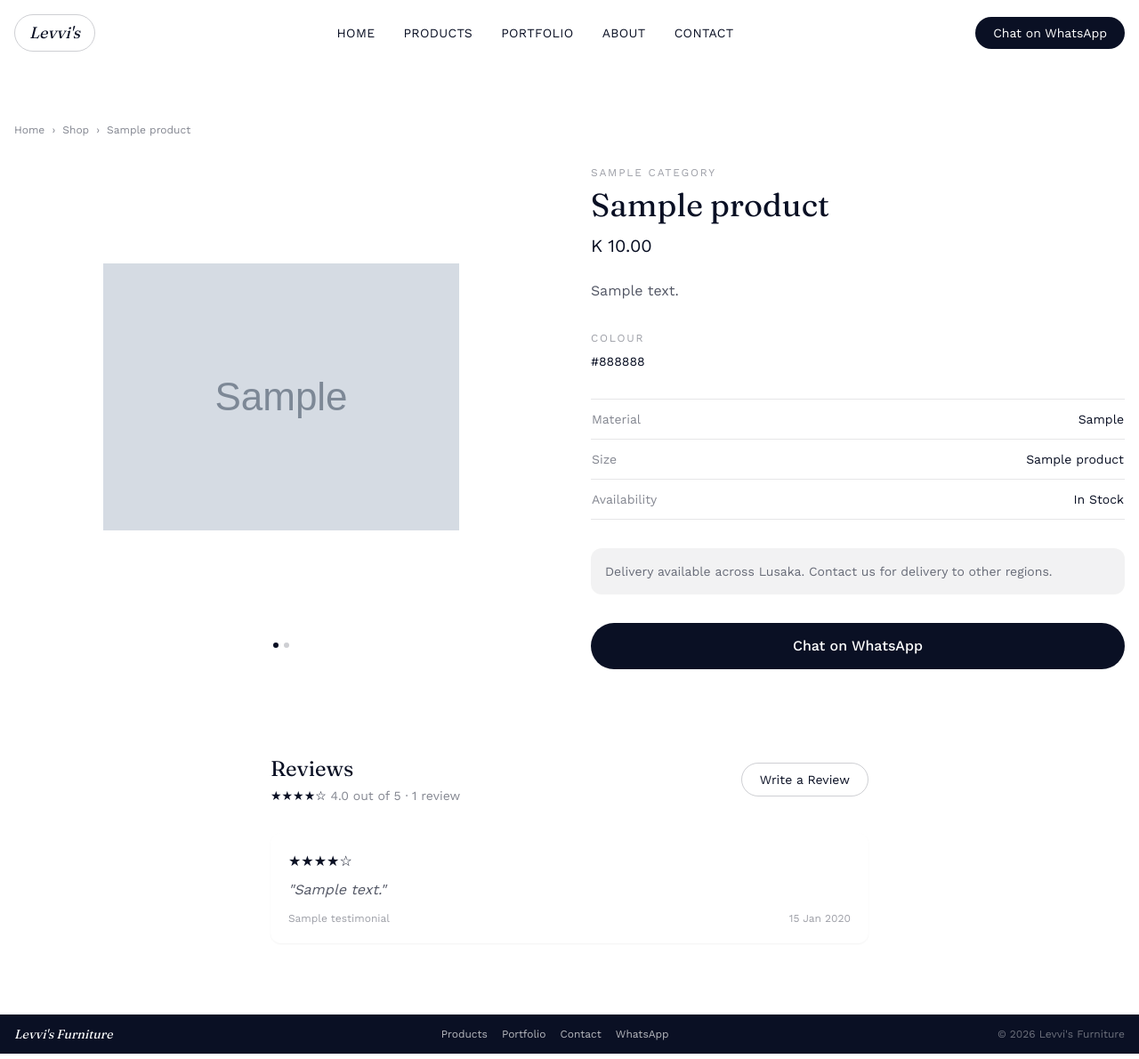
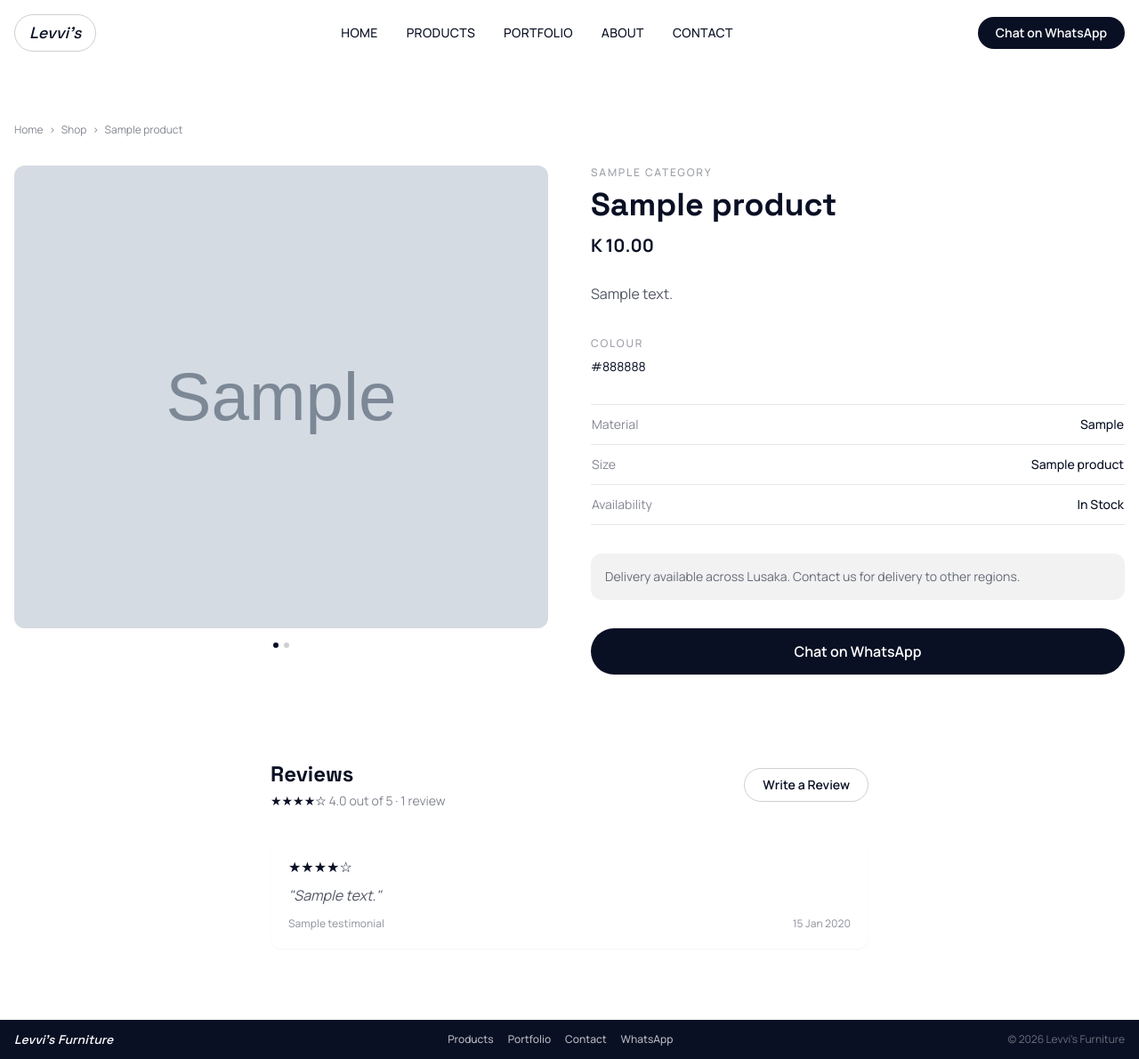
Before and after one commit to ChristopherNyirongo/levvis-furniture, a Flask app: page /products/1 in a window 1280 px wide. Shown: the whole page at 89% size. Run offline with Flask 3, Linux system fonts and the light colour scheme; tables that the repository leaves empty hold one stand-in row (values such as "Sample post"); grey boxes marked "Sample" are stand-in pictures.

Commit message:
Fix rounded corner inconsistency during gallery slide transitions

```diff
--- a/app/static/css/output.css
+++ b/app/static/css/output.css
@@ -154,7 +154,7 @@ html,
   -o-tab-size: 4;
      tab-size: 4;
   /* 3 */
-  font-family: "Work Sans", sans-serif;
+  font-family: Manrope, sans-serif;
   /* 4 */
   font-feature-settings: normal;
   /* 5 */
@@ -592,6 +592,10 @@ video {
   pointer-events: none;
 }
 
+.static {
+  position: static;
+}
+
 .fixed {
   position: fixed;
 }
@@ -1278,11 +1282,6 @@ video {
   border-top-width: 1px;
 }
 
-.border-gray-300 {
-  --tw-border-opacity: 1;
-  border-color: rgb(209 213 219 / var(--tw-border-opacity, 1));
-}
-
 .border-navy\/10 {
   border-color: rgb(10 16 36 / 0.1);
 }
@@ -1322,11 +1321,6 @@ video {
 .bg-gray-50 {
   --tw-bg-opacity: 1;
   background-color: rgb(249 250 251 / var(--tw-bg-opacity, 1));
-}
-
-.bg-gray-900 {
-  --tw-bg-opacity: 1;
-  background-color: rgb(17 24 39 / var(--tw-bg-opacity, 1));
 }
 
 .bg-navy {
@@ -1588,11 +1582,11 @@ video {
 }
 
 .font-display {
-  font-family: Fraunces, serif;
+  font-family: "Space Grotesk", sans-serif;
 }
 
 .font-sans {
-  font-family: "Work Sans", sans-serif;
+  font-family: Manrope, sans-serif;
 }
 
 .text-2xl {
@@ -1659,6 +1653,10 @@ video {
   font-style: italic;
 }
 
+.leading-loose {
+  line-height: 2;
+}
+
 .leading-relaxed {
   line-height: 1.625;
 }
@@ -1677,11 +1675,6 @@ video {
 
 .tracking-wide {
   letter-spacing: 0.025em;
-}
-
-.text-gray-500 {
-  --tw-text-opacity: 1;
-  color: rgb(107 114 128 / var(--tw-text-opacity, 1));
 }
 
 .text-gray-600 {
@@ -1759,10 +1752,6 @@ video {
 
 .opacity-10 {
   opacity: 0.1;
-}
-
-.opacity-100 {
-  opacity: 1;
 }
 
 .opacity-25 {
@@ -1852,11 +1841,6 @@ video {
   border-color: rgb(10 16 36 / var(--tw-border-opacity, 1));
 }
 
-.hover\:bg-gray-700:hover {
-  --tw-bg-opacity: 1;
-  background-color: rgb(55 65 81 / var(--tw-bg-opacity, 1));
-}
-
 .hover\:bg-navy:hover {
   --tw-bg-opacity: 1;
   background-color: rgb(10 16 36 / var(--tw-bg-opacity, 1));
--- a/app/templates/base.html
+++ b/app/templates/base.html
@@ -7,11 +7,11 @@
 
     <link rel="preconnect" href="https://fonts.googleapis.com">
     <link rel="preconnect" href="https://fonts.gstatic.com" crossorigin>
-    <link href="https://fonts.googleapis.com/css2?family=Fraunces:opsz,wght@9..144,400;9..144,500;9..144,600;9..144,700&family=Work+Sans:wght@400;500;600&display=swap" rel="stylesheet">
+    <link href="https://fonts.googleapis.com/css2?family=Space+Grotesk:wght@500;600;700&family=Manrope:wght@400;500;600;700&display=swap" rel="stylesheet">
 
     <link rel="stylesheet" href="{{ url_for('static', filename='css/output.css') }}">
     <style>
-        h1, h2, h3 { font-family: 'Fraunces', serif; }
+        h1, h2, h3 { font-family: 'Space Grotesk', sans-serif; }
         ::selection { background-color: #0A1024; color: #FFFFFF; }
 
         #site-header { transition: background-color 0.3s ease, box-shadow 0.3s ease, backdrop-filter 0.3s ease; }
@@ -21,7 +21,7 @@
             box-shadow: 0 1px 0 rgba(10, 16, 36, 0.08);
         }
 
-        .nav-link { position: relative; }
+        .nav-link { position: relative; font-weight: 500; }
         .nav-link::after {
             content: ''; position: absolute; left: 0; bottom: -4px;
             width: 0; height: 1px; background-color: #0A1024;
@@ -82,7 +82,7 @@
 
             <a href="https://wa.me/{{ whatsapp_number }}?text=Hello%2C%20I%27m%20interested%20in%20your%20furniture."
                target="_blank"
-               class="text-sm bg-navy text-white rounded-full px-5 py-2 hover:bg-navy/90 transition">
+               class="text-sm font-semibold bg-navy text-white rounded-full px-5 py-2 hover:bg-navy/90 transition">
                 Chat on WhatsApp
             </a>
         </div>
@@ -102,13 +102,13 @@
             </button>
         </div>
         <nav class="flex-grow px-4 py-6 space-y-1 text-sm">
-            <a href="{{ url_for('main.home') }}" class="drawer-link block px-2 py-2.5 rounded-lg hover:bg-white/10">HOME</a>
-            <a href="{{ url_for('products.list_products') }}" class="drawer-link block px-2 py-2.5 rounded-lg hover:bg-white/10">PRODUCTS</a>
-            <a href="{{ url_for('main.portfolio') }}" class="drawer-link block px-2 py-2.5 rounded-lg hover:bg-white/10">PORTFOLIO</a>
-            <a href="{{ url_for('main.about') }}" class="drawer-link block px-2 py-2.5 rounded-lg hover:bg-white/10">ABOUT</a>
-            <a href="{{ url_for('main.contact') }}" class="drawer-link block px-2 py-2.5 rounded-lg hover:bg-white/10">CONTACT</a>
+            <a href="{{ url_for('main.home') }}" class="drawer-link block px-2 py-2.5 rounded-lg hover:bg-white/10 font-medium">HOME</a>
+            <a href="{{ url_for('products.list_products') }}" class="drawer-link block px-2 py-2.5 rounded-lg hover:bg-white/10 font-medium">PRODUCTS</a>
+            <a href="{{ url_for('main.portfolio') }}" class="drawer-link block px-2 py-2.5 rounded-lg hover:bg-white/10 font-medium">PORTFOLIO</a>
+            <a href="{{ url_for('main.about') }}" class="drawer-link block px-2 py-2.5 rounded-lg hover:bg-white/10 font-medium">ABOUT</a>
+            <a href="{{ url_for('main.contact') }}" class="drawer-link block px-2 py-2.5 rounded-lg hover:bg-white/10 font-medium">CONTACT</a>
             <a href="https://wa.me/{{ whatsapp_number }}?text=Hello%2C%20I%27m%20interested%20in%20your%20furniture."
-               target="_blank" class="drawer-link block px-2 py-2.5 rounded-lg hover:bg-white/10 font-medium">
+               target="_blank" class="drawer-link block px-2 py-2.5 rounded-lg hover:bg-white/10 font-semibold">
                 Chat on WhatsApp
             </a>
         </nav>
@@ -133,7 +133,7 @@
     <footer class="bg-navy text-white">
         <div class="max-w-7xl mx-auto px-4 py-3 flex flex-col md:flex-row items-center justify-between gap-2 text-xs">
             <span class="font-display italic text-sm">Levvi's Furniture</span>
-            <div class="flex items-center gap-4 text-white/70">
+            <div class="flex items-center gap-4 text-white/70 font-medium">
                 <a href="{{ url_for('products.list_products') }}" class="hover:text-white">Products</a>
                 <a href="{{ url_for('main.portfolio') }}" class="hover:text-white">Portfolio</a>
                 <a href="{{ url_for('main.contact') }}" class="hover:text-white">Contact</a>
--- a/app/templates/main/home.html
+++ b/app/templates/main/home.html
@@ -36,7 +36,7 @@
         {% for product in featured_products %}
         <a href="{{ url_for('products.product_detail', product_id=product.id) }}"
            class="reveal group" style="transition-delay: {{ loop.index0 * 80 }}ms">
-            <div class="aspect-square overflow-hidden">
+            <div class="aspect-square overflow-hidden rounded-xl">
                 {% if product.featured_image %}
                     <img src="{{ product.featured_image }}" alt="{{ product.name }}"
                          class="w-full h-full object-cover transition-transform duration-700 group-hover:scale-105">
@@ -70,7 +70,7 @@
         </div>
 
         <div class="reveal grid grid-cols-1 md:grid-cols-2 gap-1">
-            <div class="relative h-72 overflow-hidden">
+           <div class="relative h-72 overflow-hidden rounded-xl">
                 <span class="absolute top-4 left-4 text-[10px] tracking-[0.15em] bg-navy text-white px-3 py-1 rounded-full z-10">BEFORE</span>
                 {% if featured_project.before_image %}
                 <img src="{{ featured_project.before_image }}" class="w-full h-full object-cover">
@@ -78,7 +78,7 @@
                 <div class="w-full h-full flex items-center justify-center text-navy/20 text-sm">No Image</div>
                 {% endif %}
             </div>
-            <div class="relative h-72 overflow-hidden">
+            <div class="relative h-72 overflow-hidden rounded-xl">
                 <span class="absolute top-4 left-4 text-[10px] tracking-[0.15em] bg-navy text-white px-3 py-1 rounded-full z-10">AFTER</span>
                 {% if featured_project.after_image %}
                 <img src="{{ featured_project.after_image }}" class="w-full h-full object-cover">
--- a/app/templates/main/portfolio.html
+++ b/app/templates/main/portfolio.html
@@ -15,7 +15,7 @@
         <div class="break-inside-avoid reveal" style="transition-delay: {{ loop.index0 * 80 }}ms">
 
             <!-- Before/After Slider -->
-            <div class="relative overflow-hidden select-none ba-slider" data-project="{{ project.id }}">
+            <div class="relative overflow-hidden select-none ba-slider rounded-xl" data-project="{{ project.id }}">
                 <div class="relative h-72 md:h-80">
                     {% if project.after_image %}
                     <img src="{{ project.after_image }}" class="absolute inset-0 w-full h-full object-cover" draggable="false">
--- a/app/templates/products/detail.html
+++ b/app/templates/products/detail.html
@@ -20,20 +20,26 @@
 
             {% if all_images %}
             <div class="relative group/gallery">
+                <div class="rounded-xl overflow-hidden">
                     <div id="gallery-track" class="flex overflow-x-auto snap-x snap-mandatory gallery-scroll" style="scroll-behavior: smooth;">
                         {% for img_url in all_images %}
-                    <div class="min-w-full snap-center flex-shrink-0 h-[420px] md:h-[520px] flex items-center justify-center">
-                        <div class="gallery-loader w-full h-full flex items-center justify-center">
+                        <div class="gallery-slide relative min-w-full snap-center flex-shrink-0 h-[420px] md:h-[520px] bg-navy/5">
+                            <div class="gallery-loader absolute inset-0 flex items-center justify-center">
                                 <div class="w-8 h-8 border-2 border-navy/10 border-t-navy/40 rounded-full animate-spin"></div>
                             </div>
-                        <button onclick="openLightbox({{ loop.index0 }})" class="hidden gallery-img-wrap w-full h-full items-center justify-center">
+                            <div class="gallery-error hidden absolute inset-0 flex items-center justify-center text-navy/30 text-sm">
+                                Image unavailable
+                            </div>
+                            <button onclick="openLightbox({{ loop.index0 }})" class="absolute inset-0">
                                 <img src="{{ img_url }}" alt="{{ product.name }} — image {{ loop.index }}"
-                                 loading="lazy"
-                                 onload="this.closest('.snap-center').querySelector('.gallery-loader').classList.add('hidden'); this.closest('.snap-center').querySelector('.gallery-img-wrap').classList.remove('hidden'); this.closest('.snap-center').querySelector('.gallery-img-wrap').classList.add('flex'); this.classList.add('opacity-100')"
-                                 class="max-w-full max-h-full object-contain opacity-0 transition-opacity duration-300">
+                                     decoding="async"
+                                     onload="this.closest('.gallery-slide').querySelector('.gallery-loader').classList.add('hidden'); this.classList.remove('opacity-0');"
+                                     onerror="this.closest('.gallery-slide').querySelector('.gallery-loader').classList.add('hidden'); this.closest('.gallery-slide').querySelector('.gallery-error').classList.remove('hidden'); this.classList.add('hidden');"
+                                     class="w-full h-full object-cover opacity-0 transition-opacity duration-300 relative z-10">
                             </button>
                         </div>
                         {% endfor %}
+                    </div>
                 </div>
 
                 {% if all_images|length > 1 %}
@@ -58,23 +64,23 @@
                 {% endif %}
             </div>
             {% else %}
-            <div class="h-[420px] md:h-[520px] flex items-center justify-center text-navy/20">No Image Available</div>
+            <div class="h-[420px] md:h-[520px] flex items-center justify-center text-navy/20 rounded-xl bg-navy/5">No Image Available</div>
             {% endif %}
         </div>
 
         <!-- Details -->
         <div>
-            <p class="text-xs tracking-[0.15em] text-navy/40 mb-2">{{ product.category.name.upper() }}</p>
-            <h1 class="text-3xl md:text-4xl mb-3">{{ product.name }}</h1>
-            <p class="text-xl text-navy mb-6">
+            <p class="text-xs tracking-[0.15em] text-navy/40 mb-2 font-medium">{{ product.category.name.upper() }}</p>
+            <h1 class="text-3xl md:text-4xl mb-3 font-bold">{{ product.name }}</h1>
+            <p class="text-xl text-navy mb-6 font-bold">
                 {% if product.price %}K {{ '{:,.2f}'.format(product.price) }}{% else %}Contact for Pricing{% endif %}
             </p>
 
-            <p class="text-navy/70 leading-relaxed mb-8">{{ product.description }}</p>
+            <p class="text-navy/70 leading-loose mb-8">{{ product.description }}</p>
 
             {% if product.colours %}
             <div class="mb-8">
-                <p class="text-xs tracking-[0.15em] text-navy/40 mb-2">COLOUR</p>
+                <p class="text-xs tracking-[0.15em] text-navy/40 mb-2 font-medium">COLOUR</p>
                 <p class="text-sm">{{ product.colours }}</p>
             </div>
             {% endif %}
@@ -83,15 +89,15 @@
                 <tbody>
                     <tr class="border-b border-navy/10">
                         <td class="py-3 text-navy/50">Material</td>
-                        <td class="py-3 text-right">{{ product.material or 'N/A' }}</td>
+                        <td class="py-3 text-right font-medium">{{ product.material or 'N/A' }}</td>
                     </tr>
                     <tr class="border-b border-navy/10">
                         <td class="py-3 text-navy/50">Size</td>
-                        <td class="py-3 text-right">{{ product.size_label or product.dimensions or 'N/A' }}</td>
+                        <td class="py-3 text-right font-medium">{{ product.size_label or product.dimensions or 'N/A' }}</td>
                     </tr>
                     <tr class="border-b border-navy/10">
                         <td class="py-3 text-navy/50">Availability</td>
-                        <td class="py-3 text-right">{{ 'In Stock' if product.is_available else 'Made to Order' }}</td>
+                        <td class="py-3 text-right font-medium">{{ 'In Stock' if product.is_available else 'Made to Order' }}</td>
                     </tr>
                 </tbody>
             </table>
@@ -102,7 +108,7 @@
 
             <a href="https://wa.me/{{ whatsapp_number }}?text=Hello%2C%20I%27m%20interested%20in%20the%20{{ product.name | urlencode }}."
                target="_blank"
-               class="block text-center bg-navy text-white px-6 py-3.5 rounded-full font-medium hover:bg-navy/90 transition">
+               class="block text-center bg-navy text-white px-6 py-3.5 rounded-full font-semibold hover:bg-navy/90 transition">
                 Chat on WhatsApp
             </a>
         </div>
@@ -110,18 +116,18 @@
 
     {% if related_products %}
     <div class="mt-24 reveal">
-        <h2 class="text-2xl mb-8 text-center">You Might Also Like</h2>
+        <h2 class="text-2xl mb-8 text-center font-bold">You Might Also Like</h2>
         <div class="grid grid-cols-2 md:grid-cols-4 gap-6">
             {% for rp in related_products %}
            <a href="{{ url_for('products.product_detail', product_id=rp.id) }}" class="group">
-                <div class="h-40 flex items-center justify-center">
+                <div class="h-40 rounded-xl overflow-hidden">
                     {% if rp.featured_image %}
-                    <img src="{{ rp.featured_image }}" loading="lazy" class="max-w-full max-h-full object-contain transition-transform duration-500 group-hover:scale-105">
+                    <img src="{{ rp.featured_image }}" decoding="async" class="w-full h-full object-cover transition-transform duration-500 group-hover:scale-105">
                     {% else %}
-                    <div class="text-navy/20 text-xs">No Image</div>
+                    <div class="h-full flex items-center justify-center text-navy/20 text-xs">No Image</div>
                     {% endif %}
                 </div>
-                <p class="text-sm mt-3 text-center">{{ rp.name }}</p>
+                <p class="text-sm mt-3 text-center font-semibold">{{ rp.name }}</p>
             </a>
             {% endfor %}
         </div>
@@ -132,7 +138,7 @@
     <div id="reviews" class="mt-24 max-w-2xl mx-auto scroll-mt-24 reveal">
         <div class="flex items-center justify-between mb-8">
             <div>
-                <h2 class="text-2xl">Reviews</h2>
+                <h2 class="text-2xl font-bold">Reviews</h2>
                 {% if avg_rating %}
                 <p class="text-sm text-navy/50 mt-1">
                     <span class="text-navy">{{ '★' * (avg_rating|round|int) }}{{ '☆' * (5 - (avg_rating|round|int)) }}</span>
@@ -143,7 +149,7 @@
                 {% endif %}
             </div>
             <button onclick="document.getElementById('review-form').classList.toggle('hidden')"
-                    class="text-sm border border-navy/20 rounded-full px-5 py-2 hover:bg-navy hover:text-white transition">
+                    class="text-sm font-semibold border border-navy/20 rounded-full px-5 py-2 hover:bg-navy hover:text-white transition">
                 Write a Review
             </button>
         </div>
@@ -152,7 +158,7 @@
         <div class="bg-white rounded-xl p-5 mb-4 shadow-sm">
             <div class="text-navy mb-2">{{ '★' * r.rating }}{{ '☆' * (5 - r.rating) }}</div>
             <p class="text-navy/70 italic mb-3">"{{ r.review }}"</p>
-            <div class="flex justify-between text-xs text-navy/40">
+            <div class="flex justify-between text-xs text-navy/40 font-medium">
                 <span>{{ r.customer_name }}</span>
                 <span>{{ r.date.strftime('%d %b %Y') }}</span>
             </div>
@@ -162,11 +168,11 @@
         <form id="review-form" method="POST" action="{{ url_for('products.submit_review', product_id=product.id) }}"
               class="hidden bg-white rounded-xl p-6 mt-4 space-y-4">
             <div>
-                <label class="block text-sm mb-1">Your Name</label>
+                <label class="block text-sm mb-1 font-medium">Your Name</label>
                 <input type="text" name="customer_name" required class="w-full border border-navy/20 rounded-lg px-3 py-2 text-sm">
             </div>
             <div>
-                <label class="block text-sm mb-1">Rating</label>
+                <label class="block text-sm mb-1 font-medium">Rating</label>
                 <select name="rating" class="w-full border border-navy/20 rounded-lg px-3 py-2 text-sm">
                     <option value="5">★★★★★ Excellent</option>
                     <option value="4">★★★★☆ Good</option>
@@ -176,10 +182,10 @@
                 </select>
             </div>
             <div>
-                <label class="block text-sm mb-1">Your Review</label>
+                <label class="block text-sm mb-1 font-medium">Your Review</label>
                 <textarea name="review" rows="3" required class="w-full border border-navy/20 rounded-lg px-3 py-2 text-sm"></textarea>
             </div>
-            <button type="submit" class="w-full bg-navy text-white py-3 rounded-full font-medium hover:bg-navy/90 transition">
+            <button type="submit" class="w-full bg-navy text-white py-3 rounded-full font-semibold hover:bg-navy/90 transition">
                 Submit Review
             </button>
         </form>
@@ -210,7 +216,7 @@
     </button>
 
     <div id="lightbox-viewport" class="w-full h-full flex items-center justify-center overflow-hidden touch-none">
-        <img id="lightbox-img" src="" alt="" class="max-w-[92vw] max-h-[85vh] object-contain transition-transform duration-200"
+        <img id="lightbox-img" src="" alt="" class="max-w-[92vw] max-h-[85vh] object-contain transition-transform duration-200 rounded-xl"
              style="transform: scale(1); cursor: zoom-in;">
     </div>
 
--- a/app/templates/products/list.html
+++ b/app/templates/products/list.html
@@ -109,7 +109,7 @@
                 {% for product in products %}
                 <div class="reveal group" style="transition-delay: {{ loop.index0 * 60 }}ms">
                     <a href="{{ url_for('products.product_detail', product_id=product.id) }}" class="block relative">
-                        <div class="aspect-square relative overflow-hidden">
+                        <div class="aspect-square relative overflow-hidden rounded-xl">
                             {% if product.featured_image %}
                                 <img src="{{ product.featured_image }}" alt="{{ product.name }}"
                                      class="w-full h-full object-cover transition-transform duration-700 group-hover:scale-105">
--- a/tailwind.config.js
+++ b/tailwind.config.js
@@ -9,10 +9,8 @@ module.exports = {
         navy: '#0A1024',
       },
       fontFamily: {
-        sans: ['"Work Sans"', 'sans-serif'],
-        display: ['Fraunces', 'serif'],
-        'admin-sans': ['Inter', 'sans-serif'],
-        'admin-display': ['"Space Grotesk"', 'sans-serif'],
+        sans: ['Manrope', 'sans-serif'],
+        display: ['"Space Grotesk"', 'sans-serif'],
       }
     },
   },
```
Also changed, not shown: app/templates/admin/base.html (+5 -13 lines), app/templates/auth/login.html (+8 -18 lines), app/static/uploads/2026_05_25_15_44_IMG_3256.JPEG (added), app/static/uploads/2026_05_25_15_44_IMG_3256_1.JPEG (added), app/static/uploads/2026_05_25_15_44_IMG_3258.JPEG (added). Lines whose indentation alone changed are shown as unchanged.
